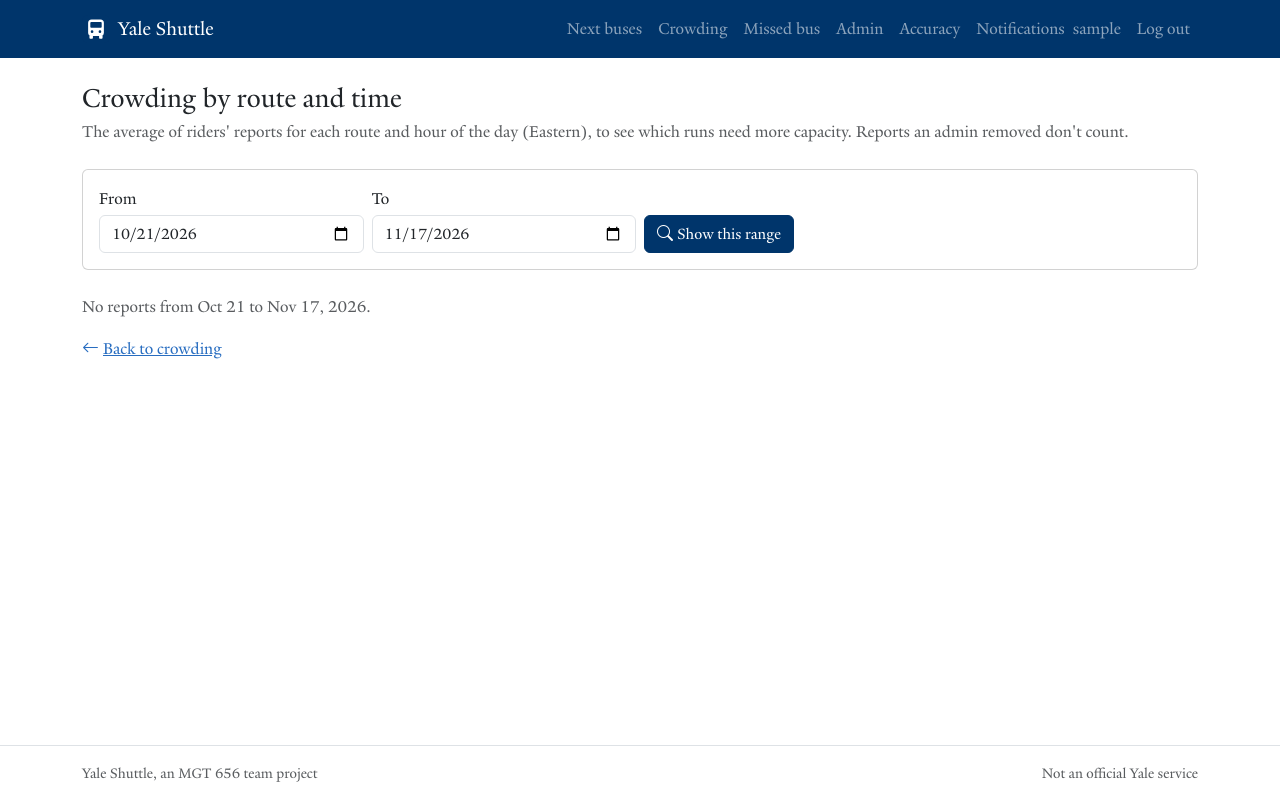
After one commit to vchen017/project-yale-shuttle, a Django app: page /crowding/summary/ in a window 1280 px wide. The commit adds this page. Run offline with Django 5.2, Linux system fonts and the light colour scheme; the visitor is signed in with stand-in values (Sample User, id 1); data that the repository does not hold is empty.

Commit message:
Show admins crowding by route and hour of day (#18)
A staff-only page at /crowding/summary/ averages riders' reports per route
and Eastern hour for a chosen date range, highlighting hours where any
rider reported the bus full. Removed reports (#16) don't count.

Co-Authored-By: Claude Sonnet 5.5 <noreply@anthropic.com>

```diff
--- a/core/static/core/app.css
+++ b/core/static/core/app.css
@@ -181,3 +181,8 @@
 .crowd-bar.crowd-1 { width: 2.5rem; }
 .crowd-bar.crowd-2 { width: 3.75rem; }
 .crowd-bar.crowd-3 { width: 5rem; }
+
+/* Crowding summary (#18): cells where riders reported a bus full */
+.crowd-summary td { min-width: 4.5rem; white-space: nowrap; }
+.crowd-summary td.crowd-full-cell { background: rgba(220, 53, 69, 0.15); box-shadow: inset 0 0 0 2px var(--crowd); }
+.crowd-full-key { color: #dc3545; font-weight: 600; }
--- a/crowding/services.py
+++ b/crowding/services.py
@@ -141,3 +141,77 @@ def report(user, route_id, route_name, level, now=None):
         return CrowdReport.objects.create(
             user=user, route_id=route_id, route_name=route_name, level=level, created_at=now
         )
+
+
+MAX_SUMMARY_DAYS = 92  # the longest date range the admin summary (#18) covers
+
+
+@dataclass
+class SummaryCell:
+    hour: int  # 0-23, Eastern
+    average: float  # mean level, 0 (empty) to 3 (full)
+    count: int
+    full_count: int  # reports of "Full"
+
+    @property
+    def level(self):
+        """The nearest level, to colour the cell the way the crowding page does."""
+        return average_level([self.average])
+
+    @property
+    def label(self):
+        return Level(self.level).label
+
+
+@dataclass
+class SummaryRow:
+    route_id: int
+    name: str
+    cells: dict  # hour -> SummaryCell, for the hours with reports
+    count: int = 0
+    full_count: int = 0
+
+
+def crowding_summary(start, end):
+    """Average reported crowding per route and hour of day, for the Eastern
+    dates `start` to `end` inclusive (#18).
+
+    Returns (rows, hours): one SummaryRow per route with reports, sorted by
+    name, and the hours (Eastern, ascending) that any route has reports for.
+    Reports an admin removed (#16) don't count. Sample (demo) reports do, as
+    on the crowding page, and `includes_samples` says so. Routes are
+    identified by id, named by their latest report.
+    """
+    tz = timezone.get_current_timezone()
+    first = dt.datetime.combine(start, dt.time.min, tzinfo=tz)
+    after = dt.datetime.combine(end + dt.timedelta(days=1), dt.time.min, tzinfo=tz)
+    reports = (
+        CrowdReport.objects.counted()
+        .filter(created_at__gte=first, created_at__lt=after)
+        .order_by("created_at")
+        .values_list("route_id", "route_name", "level", "created_at", "is_sample")
+    )
+    levels = defaultdict(lambda: defaultdict(list))  # route id -> hour -> [level]
+    names = {}
+    includes_samples = False
+    for route_id, route_name, level, created_at, is_sample in reports:
+        names[route_id] = route_name  # oldest first, so the latest name wins
+        levels[route_id][timezone.localtime(created_at).hour].append(level)
+        includes_samples = includes_samples or is_sample
+
+    rows = []
+    for route_id, by_hour in levels.items():
+        cells = {
+            hour: SummaryCell(hour, sum(found) / len(found), len(found), found.count(Level.FULL))
+            for hour, found in sorted(by_hour.items())
+        }
+        rows.append(
+            SummaryRow(
+                route_id, names[route_id], cells,
+                count=sum(c.count for c in cells.values()),
+                full_count=sum(c.full_count for c in cells.values()),
+            )
+        )
+    rows.sort(key=lambda row: (row.name.casefold(), row.route_id))
+    hours = sorted({hour for row in rows for hour in row.cells})
+    return rows, hours, includes_samples
--- a/crowding/urls.py
+++ b/crowding/urls.py
@@ -4,5 +4,6 @@ from . import views
 
 urlpatterns = [
     path("crowding/", views.index, name="crowding"),
+    path("crowding/summary/", views.summary, name="crowding-summary"),
     path("crowding/report", views.report_crowding, name="crowding-report"),
 ]
--- a/crowding/views.py
+++ b/crowding/views.py
@@ -1,4 +1,7 @@
+import datetime as dt
+
 from django.contrib import messages
+from django.contrib.admin.views.decorators import staff_member_required
 from django.contrib.auth.decorators import login_required
 from django.shortcuts import redirect, render
 from django.utils import timezone
@@ -10,13 +13,68 @@ from transit.network import DEFAULT_COLOR, network
 
 from .forms import ReportForm
 from .models import CrowdReport
-from .services import TYPICAL_WINDOW, TooSoon, crowding, report
+from .services import (
+    MAX_SUMMARY_DAYS,
+    TYPICAL_WINDOW,
+    TooSoon,
+    crowding,
+    crowding_summary,
+    report,
+)
 
 
 @require_safe
 def index(request):
     """Each route's crowding now and by time of day, and the form to report it (#12)."""
     return _render(request, *_routes())
+
+
+@staff_member_required
+@require_safe
+def summary(request):
+    """Average reported crowding per route and hour of day, over a chosen date
+    range, with the runs riders reported full highlighted (#18)."""
+    start, end, error = _range(request)
+    rows, hours, includes_samples = crowding_summary(start, end)
+    return render(
+        request,
+        "crowding/summary.html",
+        {
+            "start": start,
+            "end": end,
+            "error": error,
+            "today": timezone.localdate(),
+            "rows": rows,
+            "hours": [dt.time(hour) for hour in hours],
+            "includes_samples": includes_samples,
+            "max_days": MAX_SUMMARY_DAYS,
+        },
+    )
+
+
+def _range(request):
+    """(start, end, error): the Eastern date range to show, defaulting to the
+    last 28 days. A bad or oversized range falls back to it with a message."""
+    today = timezone.localdate()
+    default_start, default_end = today - TYPICAL_WINDOW + dt.timedelta(days=1), today
+    start, end = _date(request.GET.get("from")), _date(request.GET.get("to"))
+    if start is None and request.GET.get("from"):
+        return default_start, default_end, "Use YYYY-MM-DD dates, like 2026-11-10."
+    if end is None and request.GET.get("to"):
+        return default_start, default_end, "Use YYYY-MM-DD dates, like 2026-11-16."
+    start, end = start or default_start, end or default_end
+    if start > end:
+        return default_start, default_end, "'From' is after 'To'."
+    if (end - start).days >= MAX_SUMMARY_DAYS:
+        return default_start, default_end, f"Pick at most {MAX_SUMMARY_DAYS} days at a time."
+    return start, end, None
+
+
+def _date(value):
+    try:
+        return dt.date.fromisoformat(value) if value else None
+    except ValueError:
+        return None
 
 
 @login_required
--- a/templates/crowding/index.html
+++ b/templates/crowding/index.html
@@ -4,7 +4,8 @@
 <h1 class="h3 mb-1">How busy are the buses?</h1>
 <p class="text-body-secondary {% if user.is_staff %}mb-2{% else %}mb-4{% endif %}">Riders report how busy their bus is. You see each route's crowding now, from the last 30 minutes, and what it's usually like at each time of day.</p>
 {% if user.is_staff %}
-  <p class="mb-4"><a href="{% url 'admin:crowding_crowdreport_changelist' %}"><i class="bi bi-shield-check me-1" aria-hidden="true"></i>Moderate crowd reports</a></p>
+  <p class="mb-4"><a href="{% url 'admin:crowding_crowdreport_changelist' %}"><i class="bi bi-shield-check me-1" aria-hidden="true"></i>Moderate crowd reports</a>
+    <a class="ms-3" href="{% url 'crowding-summary' %}"><i class="bi bi-table me-1" aria-hidden="true"></i>Crowding by route and time</a></p>
 {% endif %}
 
 {% for message in messages %}
--- /dev/null
+++ b/templates/crowding/summary.html
@@ -0,0 +1,71 @@
+{% extends "base.html" %}
+{% block title %}Crowding by route and time · Yale Shuttle{% endblock %}
+{% block content %}
+<h1 class="h3 mb-1">Crowding by route and time</h1>
+<p class="text-body-secondary mb-4">
+  The average of riders' reports for each route and hour of the day (Eastern), to see which runs need more capacity.
+  Reports an admin removed don't count.
+</p>
+
+<div class="card mb-4"><div class="card-body">
+  <form class="row g-2 align-items-end" method="get">
+    <div class="col-6 col-sm-3">
+      <label class="form-label fw-medium mb-1" for="from">From</label>
+      <input class="form-control" type="date" id="from" name="from" value="{{ start|date:'Y-m-d' }}">
+    </div>
+    <div class="col-6 col-sm-3">
+      <label class="form-label fw-medium mb-1" for="to">To</label>
+      <input class="form-control" type="date" id="to" name="to" value="{{ end|date:'Y-m-d' }}">
+    </div>
+    <div class="col-12 col-sm-auto">
+      <button class="btn btn-primary w-100" type="submit"><i class="bi bi-search me-1" aria-hidden="true"></i>Show this range</button>
+    </div>
+  </form>
+  {% if error %}<div class="alert alert-warning py-2 mt-3 mb-0" role="alert">{{ error }} Showing the default range.</div>{% endif %}
+</div></div>
+
+{% if not rows %}
+  <p class="text-body-secondary">No reports from {{ start|date:"M j" }} to {{ end|date:"M j, Y" }}.</p>
+{% else %}
+  <p class="small text-body-secondary">
+    Each cell is the average level, from 0 (empty) to 3 (full), and how many reports it's from.
+    <span class="crowd-full-key"><i class="bi bi-exclamation-triangle-fill" aria-hidden="true"></i> Highlighted</span>
+    means at least one rider reported the bus full.
+  </p>
+  <div class="table-responsive">
+    <table class="table table-sm align-middle crowd-summary mb-2">
+      <caption class="visually-hidden">Average reported crowding per route and hour, {{ start|date:"M j" }} to {{ end|date:"M j, Y" }}</caption>
+      <thead>
+        <tr>
+          <th scope="col">Route</th>
+          {% for hour in hours %}<th scope="col" class="text-center">{{ hour|time:"g A" }}</th>{% endfor %}
+          <th scope="col" class="text-end">Reports</th>
+        </tr>
+      </thead>
+      <tbody>
+        {% for row in rows %}
+          <tr data-route="{{ row.route_id }}">
+            <th scope="row" class="text-nowrap fw-semibold">{{ row.name }}</th>
+            {% for hour in hours %}
+              {% for h, cell in row.cells.items %}{% if h == hour.hour %}
+                <td class="text-center crowd-{{ cell.level }}{% if cell.full_count %} crowd-full-cell{% endif %}"
+                    title="{{ cell.count }} report{{ cell.count|pluralize }}, {{ cell.full_count }} full">
+                  <span class="fw-bold">{{ cell.average|floatformat:1 }}</span>
+                  <span class="small text-body-secondary">({{ cell.count }})</span>
+                  {% if cell.full_count %}<i class="bi bi-exclamation-triangle-fill" aria-hidden="true"></i><span class="visually-hidden">{{ cell.full_count }} reported full</span>{% endif %}
+                </td>
+              {% endif %}{% endfor %}
+              {% if hour.hour not in row.cells %}<td class="text-center text-body-secondary">–</td>{% endif %}
+            {% endfor %}
+            <td class="text-end text-nowrap">{{ row.count }}{% if row.full_count %} <span class="small text-danger">({{ row.full_count }} full)</span>{% endif %}</td>
+          </tr>
+        {% endfor %}
+      </tbody>
+    </table>
+  </div>
+  {% if includes_samples %}
+    <p class="small text-body-secondary"><i class="bi bi-info-circle me-1" aria-hidden="true"></i>Includes sample reports from our demo data.</p>
+  {% endif %}
+{% endif %}
+<p><a href="{% url 'crowding' %}"><i class="bi bi-arrow-left me-1" aria-hidden="true"></i>Back to crowding</a></p>
+{% endblock %}
```
Also changed, not shown: crowding/test_summary.py (added, +130 -0 lines).
